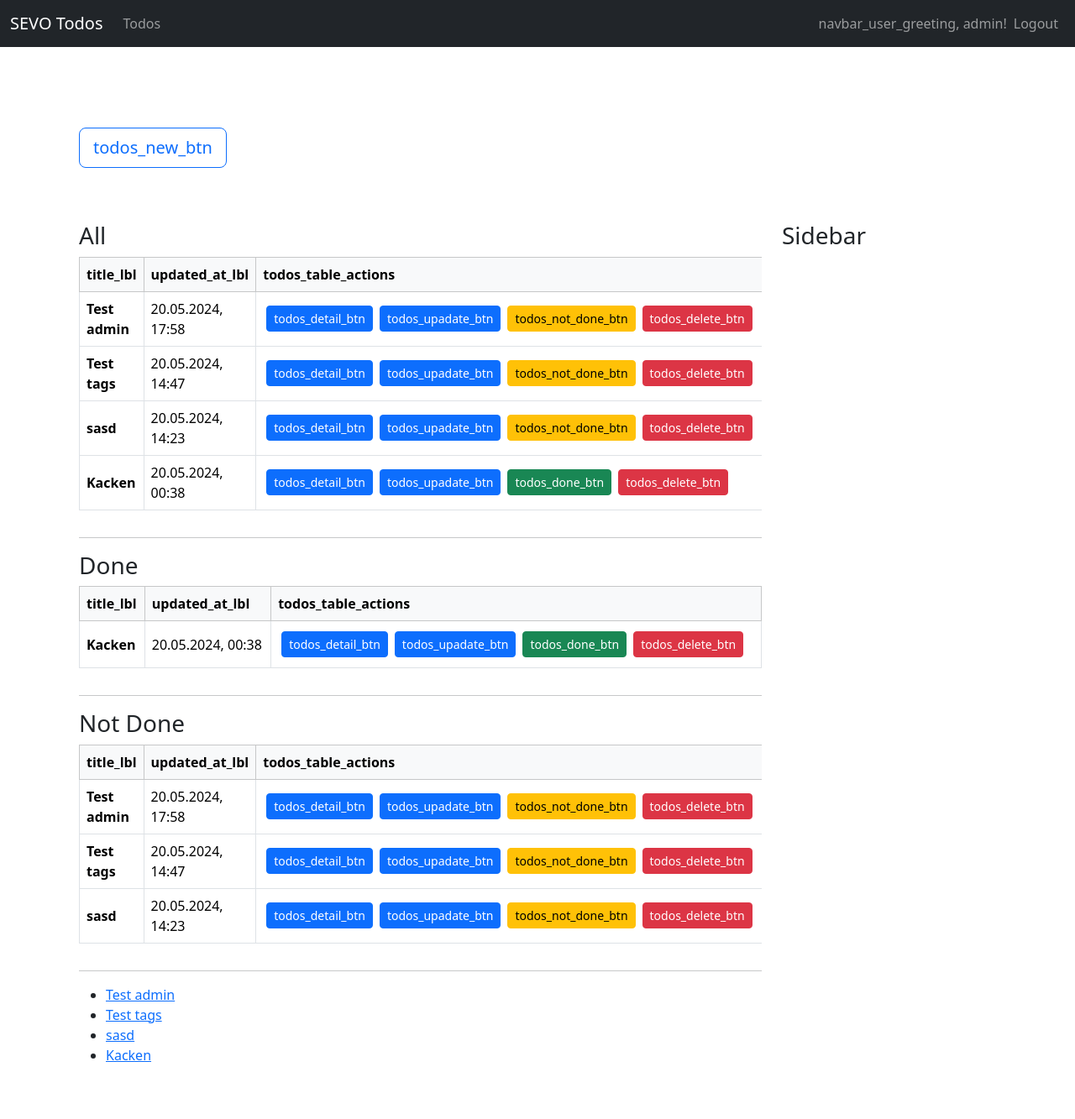
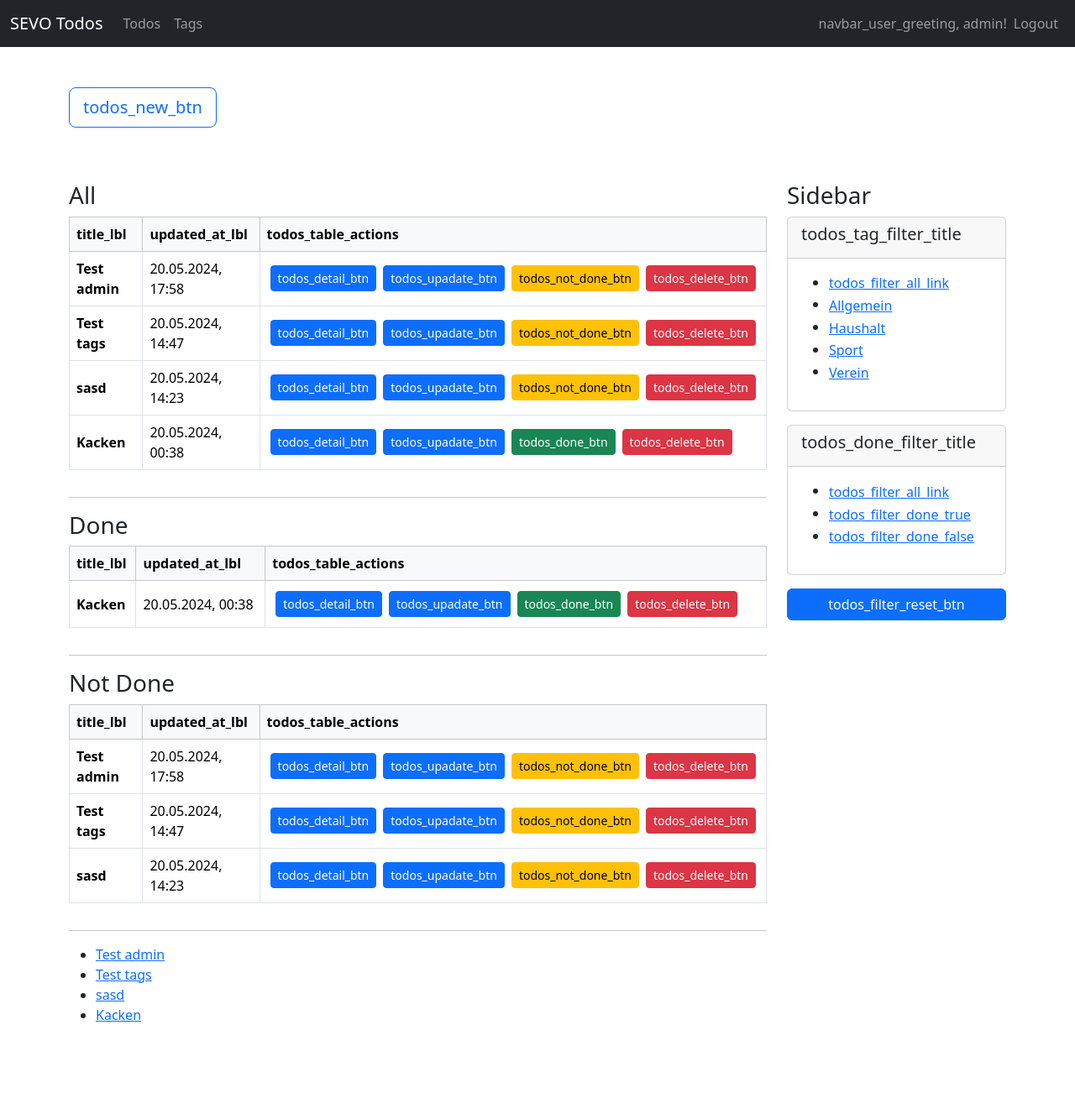
Before and after one commit to bastivogt/User-Todos, a Django app: page / in a window 1280 px wide. Shown: the whole page at 84% size. After the commit the page ends 1217 px from the top, so only its background shows below. Run offline with Django 5.2, Linux system fonts and the light colour scheme; a user stored in the database is signed in; data comes from the database, SQL or seed files in the repository; both versions use the stored data as it was after the commit; some libraries are stand-ins or nearby versions.

Commit message:
add tags and filter in FE

```diff
--- a/templates/base.html
+++ b/templates/base.html
@@ -20,9 +20,7 @@
     {% endfor %}
     {% include "partials/_navbar.html" %}
 
-    <div class="container py-5">
-        {% block content %}{% endblock %}
-    </div>
+    {% block content %}{% endblock %}
 
 
     <script src="{% static "vendor/bootstrap/js/bootstrap.min.js" %}"></script>
--- a/templates/partials/_navbar.html
+++ b/templates/partials/_navbar.html
@@ -11,6 +11,11 @@
                 {% if user.is_authenticated %}
                 <li class="nav-item">
                     <a class="nav-link{% if "todos" in request.path %} active{% endif %}"{% if "todos" in request.path %} aria-current="page"{% endif %} href="{% url "todos-index" %}">Todos</a>
+                </li>
+                {% endif %}
+                {% if user.is_authenticated %}
+                <li class="nav-item">
+                    <a class="nav-link{% if "tag" in request.path %} active{% endif %}"{% if "tag" in request.path %} aria-current="page"{% endif %} href="{% url "todos-tag-index" %}">Tags</a>
                 </li>
                 {% endif %}
             </ul>
--- /dev/null
+++ b/todos/static/todos/js/filter.js
@@ -0,0 +1,23 @@
+const filter_elements = {
+    tags: document.querySelectorAll("[data-filter-key]")
+};
+
+function filter_get_params(elements) {
+    const url = new URL(location.href);
+    const params = new URLSearchParams(url.search);
+    elements.forEach((tag) => {
+        tag.addEventListener("click", (e) => {
+            e.preventDefault();
+            const key = e.target.dataset.filterKey;
+            const value = e.target.dataset.filterValue
+            params.set(key, value);
+            location.href = `?${params.toString()}`;
+
+        });
+    });
+}
+
+document.addEventListener("DOMContentLoaded", (e) => {
+    console.log("filter.js loaded");
+    filter_get_params(filter_elements.tags);
+});
--- a/todos/templates/todos/todo/index.html
+++ b/todos/templates/todos/todo/index.html
@@ -1,5 +1,6 @@
 {% extends "base_sidebar.html" %}
 {% load i18n %}
+{% load static %}
 
 {% block title %}
     {{ title }}
@@ -19,17 +20,29 @@
 {% block main %}
     <div>
         <h3>All</h3>
-        {% include "todos/partials/_table_list.html" with todos=todos %}
+        {% if todos %}
+            {% include "todos/todo/partials/_table_list.html" with todos=todos %}
+        {% else %}
+            <p>{% trans "todos_none_todos" %}</p>
+        {% endif %}
     </div>
     <hr>
     <div>
         <h3>Done</h3>
-        {% include "todos/partials/_table_list.html" with todos=done_todos %}
+        {% if done_todos %}
+            {% include "todos/todo/partials/_table_list.html" with todos=done_todos %}
+        {% else %}
+            <p>{% trans "todos_none_todos" %}</p>
+        {% endif %}
     </div>
     <hr>
     <div>
         <h3>Not Done</h3>
-        {% include "todos/partials/_table_list.html" with todos=not_done_todos %}
+        {% if not_done_todos %}
+            {% include "todos/todo/partials/_table_list.html" with todos=not_done_todos %}
+        {% else %}
+            <p>{% trans "todos_none_todos" %}</p>
+        {% endif %}
     </div>
     <hr>
     <ul>
@@ -43,4 +56,34 @@
 
 {% block side %}
     <h3>Sidebar</h3>
+    <div class="card mb-3">
+        <div class="card-header">
+            <h5>
+                {% trans "todos_tag_filter_title" %}
+            </h5>
+        </div>
+        <div class="card-body">
+            {% include "todos/todo/partials/_tag_filter.html" %}
+        </div>
+    </div>
+
+    <div class="card mb-3">
+        <div class="card-header">
+            <h5>
+                {% trans "todos_done_filter_title" %}
+            </h5>
+        </div>
+        <div class="card-body">
+            {% include "todos/todo/partials/_done_filter.html" %}
+        </div>
+    </div>
+
+    <div class="mb-3">
+        <a class="btn btn-primary w-100" href="{% url "todos-index" %}">{% trans "todos_filter_reset_btn" %}</a>
+    </div>
+
 {% endblock %}
+
+{% block js %}
+    <script src="{% static "todos/js/filter.js" %}"></script>
+{% endblock %}
--- a/todos/templates/todos/todo/new.html
+++ b/todos/templates/todos/todo/new.html
@@ -11,5 +11,5 @@
 
 
 {% block main %}
-    {% include "todos/partials/_new_update_form_card.html" %}
+    {% include "todos/todo/partials/_new_update_form_card.html" %}
 {%  endblock %}
--- /dev/null
+++ b/todos/templates/todos/todo/partials/_done_filter.html
@@ -0,0 +1,13 @@
+{% load i18n %}
+<div>
+    <ul>
+        <li>
+            <button class="btn btn-link p-0" type="button" data-filter-key="done" data-filter-value="all">{% trans "todos_filter_all_link" %}</button>
+        </li>
+        <li>
+            <button class="btn btn-link p-0" type="button" data-filter-key="done" data-filter-value="true">{% trans "todos_filter_done_true" %}</button>
+        </li>
+        <li>
+            <button class="btn btn-link p-0" type="button" data-filter-key="done" data-filter-value="false">{% trans "todos_filter_done_false" %}</button>
+        </li>
+</div>
--- /dev/null
+++ b/todos/templates/todos/todo/partials/_tag_filter.html
@@ -0,0 +1,12 @@
+{% load i18n %}
+<div>
+    <ul>
+        <li>
+            <button class="btn btn-link p-0" type="button" data-filter-key="tag" data-filter-value="all">{% trans "todos_filter_all_link" %}</button>
+        </li>
+    {% for tag in tags %}
+        <li>
+            <button class="btn btn-link p-0" type="button" data-filter-key="tag" data-filter-value="{{ tag.id }}">{{ tag.name }}</button>
+        </li>
+    {% endfor %}
+</div>
--- a/todos/urls.py
+++ b/todos/urls.py
@@ -2,6 +2,7 @@ from django.urls import path
 
 #from . import views
 from .views import todo_views
+from .views import tag_views
 
 urlpatterns = [
     path("", todo_views.index, name="todos-index"),
@@ -9,5 +10,8 @@ urlpatterns = [
     path("update/<int:id>", todo_views.update, name="todos-update"),
     path("done/<int:id>", todo_views.done, name="todos-done"),
     path("detail/<int:id>", todo_views.detail, name="todos-detail"),
-    path("delete/<int:id>", todo_views.delete, name="todos-delete")
+    path("delete/<int:id>", todo_views.delete, name="todos-delete"),
+
+    path("tags/", tag_views.tag_index, name="todos-tag-index"),
+    path("tag/new", tag_views.tag_index, name="todos-tag-new"),
 ]
--- a/todos/views/todo_views.py
+++ b/todos/views/todo_views.py
@@ -17,18 +17,49 @@ def index(request):
         return helpers.not_auth_redirect()
 
     current_user = request.user
+    url = reverse("todos-index")
 
     todos = models.Todo.objects.filter(user=current_user)
+
+
+    tags = models.Tag.objects.filter(user=current_user)
+
+    # get params
+    filter_tag = request.GET.get("tag")
+    filter_done = request.GET.get("done")
+    print(f"tag: {filter_tag}")
+    print(f"tag: {filter_done}")
+
+    #filter
+    #tag
+    if filter_tag != None and filter_tag != "all":
+        try:
+            todos = todos.filter(tags__id=int(filter_tag))
+        except:
+            return HttpResponseRedirect(url)
+
+    #done
+    if filter_done != None and filter_done != "all":
+        try:
+            if filter_done == "true":
+                todos = todos.filter(done=True)
+            elif filter_done == "false":
+                todos = todos.filter(done=False)
+        except:
+            return HttpResponseRedirect(url)
+
+
+
     done_todos = todos.filter(done=True)
     not_done_todos = todos.filter(done=False)
-
 
 
     return render(request, "todos/todo/index.html", {
         "title": _("todos_index_title"),
         "todos": todos,
         "done_todos": done_todos,
-        "not_done_todos": not_done_todos
+        "not_done_todos": not_done_todos,
+        "tags": tags
     })
 
 
@@ -42,8 +73,11 @@ def new(request):
 
     todo = models.Todo(user=current_user)
 
+
+
     if request.method == "POST":
-        form = forms.TodoForm(request.POST, instance=todo)
+        form = forms.TodoForm(request.POST, request=request, instance=todo)
+
         if form.is_valid():
             form.save()
             messages.add_message(request, messages.SUCCESS, _("todos_new_success_msg"))
@@ -56,7 +90,7 @@ def new(request):
 
 
     else:
-        form = forms.TodoForm(instance=todo)
+        form = forms.TodoForm(request=request, instance=todo)
 
     return render(request, "todos/todo/new.html", {
         "title": _("todos_new_title"),
@@ -76,7 +110,7 @@ def update(request, id):
 
 
     if request.method == "POST":
-        form = forms.TodoForm(request.POST, instance=todo)
+        form = forms.TodoForm(request.POST, instance=todo, request=request)
         if form.is_valid():
             form.save()
             messages.add_message(request, messages.SUCCESS, _("todos_new_success_msg"))
@@ -89,7 +123,7 @@ def update(request, id):
 
 
     else:
-        form = forms.TodoForm(instance=todo)
+        form = forms.TodoForm(instance=todo, request=request)
 
     return render(request, "todos/todo/new.html", {
         "title": f"{todo.title}",
--- a/user_todos/settings.py
+++ b/user_todos/settings.py
@@ -133,6 +133,7 @@ USE_TZ = True
 # https://docs.djangoproject.com/en/5.0/howto/static-files/
 
 STATIC_URL = 'static/'
+
 STATICFILES_DIRS = [
     BASE_DIR / "static"
 ]
```
Also changed, not shown: todos/forms.py (+23 -1 lines), todos/templates/todos/tag/index.html (added, +21 -0 lines), todos/views/tag_views.py (added, +25 -0 lines), db.sqlite3, todos/templates/todos/todo/partials/_new_update_form_card.html (renamed from todos/templates/todos/partials/_new_update_form_card.html), todos/templates/todos/todo/partials/_table_list.html (renamed from todos/templates/todos/partials/_table_list.html).
